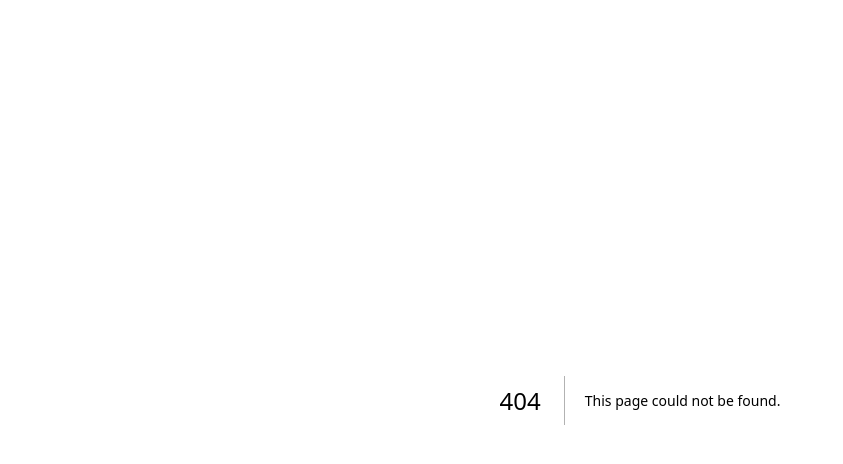
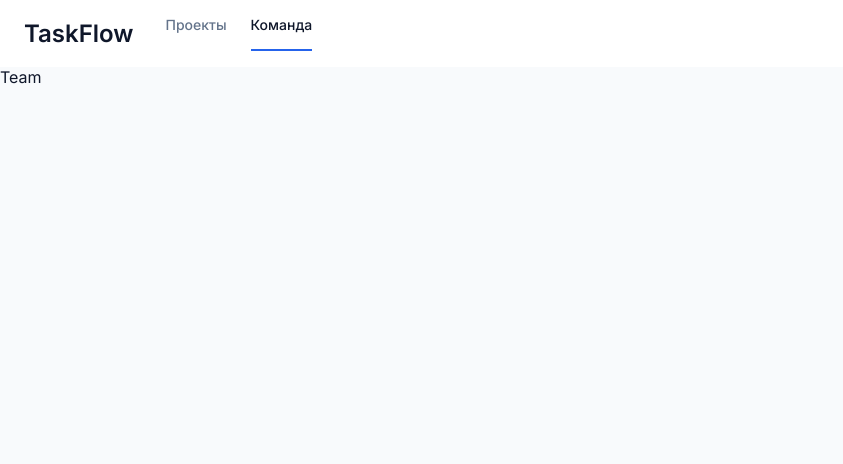
Before and after one commit to DimaJun/taskflow, a Next.js app: page /team in a window 1280 px wide. Before the commit this address had no page. Shown: the top 464 px of the page, without its empty margins (0-843 px from the left). Built offline with nearby package versions, Linux system fonts and the light colour scheme.

Commit message:
added: some Header ui; updated: reset, variables scss;

```diff
--- a/src/app/layout.tsx
+++ b/src/app/layout.tsx
@@ -2,6 +2,7 @@ import type { Metadata } from 'next';
 import { Inter } from 'next/font/google';
 import './styles/globals.scss';
 import { ReactNode } from 'react';
+import { Header } from '@/widgets/Header';
 
 const inter = Inter({
 	variable: '--font-inter',
@@ -22,7 +23,12 @@ export default function RootLayout({
 }>) {
 	return (
 		<html lang='ru'>
-			<body className={`${inter.variable}`}>{children}</body>
+			<body className={`${inter.variable}`}>
+				<div className='app'>
+					<Header />
+					{children}
+				</div>
+			</body>
 		</html>
 	);
 }
--- /dev/null
+++ b/src/app/projects/page.tsx
@@ -0,0 +1,3 @@
+export default function Projects() {
+	return <div>Projects</div>;
+}
--- a/src/app/styles/globals.scss
+++ b/src/app/styles/globals.scss
@@ -1,10 +1,12 @@
 @use "reset/reset";
 @use "variables/variables";
 
-body {
+.app {
   height: 100vh;
   font-family: var(--font-inter);
   font-size: var(--fs-base);
   font-weight: 400;
+  color: var(--color-primary);
+  background-color: var(--app-bg);
   overflow: hidden;
 }
--- a/src/app/styles/reset/reset.scss
+++ b/src/app/styles/reset/reset.scss
@@ -3,6 +3,7 @@
   margin: 0;
   box-sizing: border-box;
   font-family: inherit;
+  color: inherit;
 }
 
 a {
--- /dev/null
+++ b/src/app/team/page.tsx
@@ -0,0 +1,3 @@
+export default function Team() {
+	return <div>Team</div>;
+}
--- /dev/null
+++ b/src/widgets/Header/consts/nav-items.ts
@@ -0,0 +1,20 @@
+import { ReactNode } from 'react';
+
+export interface NavItem {
+	id: string;
+	href: string;
+	content: ReactNode;
+}
+
+export const navItems: NavItem[] = [
+	{
+		id: crypto.randomUUID(),
+		href: '/projects',
+		content: 'Проекты',
+	},
+	{
+		id: crypto.randomUUID(),
+		href: '/team',
+		content: 'Команда',
+	},
+];
--- /dev/null
+++ b/src/widgets/Header/index.ts
@@ -0,0 +1 @@
+export { Header } from './ui/Header';
--- /dev/null
+++ b/src/widgets/Header/ui/Header.module.scss
@@ -0,0 +1,18 @@
+.Header {
+  display: flex;
+  align-items: center;
+
+  padding: var(--indent-16) var(--indent-24);
+  background-color: var(--color-white);
+}
+
+.left {
+  display: flex;
+  align-items: center;
+  gap: var(--indent-32);
+}
+
+.logo {
+  font-size: var(--fs-2xl);
+  font-weight: 600;
+}
--- /dev/null
+++ b/src/widgets/Header/ui/Header.tsx
@@ -0,0 +1,23 @@
+'use client';
+
+import s from './Header.module.scss';
+import Link from 'next/link';
+import { Navigation } from './Navigation/Navigation';
+import { navItems } from '../consts/nav-items';
+
+export function Header() {
+	return (
+		<header className={s.Header}>
+			<div className={s.left}>
+				<Link
+					className={s.logo}
+					href='/'
+				>
+					TaskFlow
+				</Link>
+				<Navigation items={navItems} />
+			</div>
+			<div className={s.right}></div>
+		</header>
+	);
+}
--- /dev/null
+++ b/src/widgets/Header/ui/Navigation/Navigation.module.scss
@@ -0,0 +1,18 @@
+.navigation {
+  display: flex;
+  align-items: center;
+  gap: var(--indent-24);
+}
+
+.Link {
+  color: var(--color-secondary);
+  font-size: var(--fs-sm);
+  padding-bottom: var(--indent-16);
+  border-bottom: 2px solid transparent;
+  font-weight: 500;
+
+  &.active {
+    color: var(--color-primary);
+    border-bottom: 2px solid var(--color-accent);
+  }
+}
--- /dev/null
+++ b/src/widgets/Header/ui/Navigation/Navigation.tsx
@@ -0,0 +1,31 @@
+import s from './Navigation.module.scss';
+import { usePathname } from 'next/navigation';
+import { NavItem } from '../../consts/nav-items';
+import Link from 'next/link';
+import { classNames } from '@/shared/helpers';
+
+interface Props {
+	items: NavItem[];
+}
+
+export function Navigation({ items }: Props) {
+	const path = usePathname();
+
+	return (
+		<nav className={s.navigation}>
+			{items.map(({ id, href, content }) => {
+				const isActive = href === '/' ? path === '/' : path === href || path.startsWith(href + '/');
+
+				return (
+					<Link
+						key={id}
+						className={classNames(s.Link, { [s.active]: isActive }, [])}
+						href={href}
+					>
+						{content}
+					</Link>
+				);
+			})}
+		</nav>
+	);
+}
```
